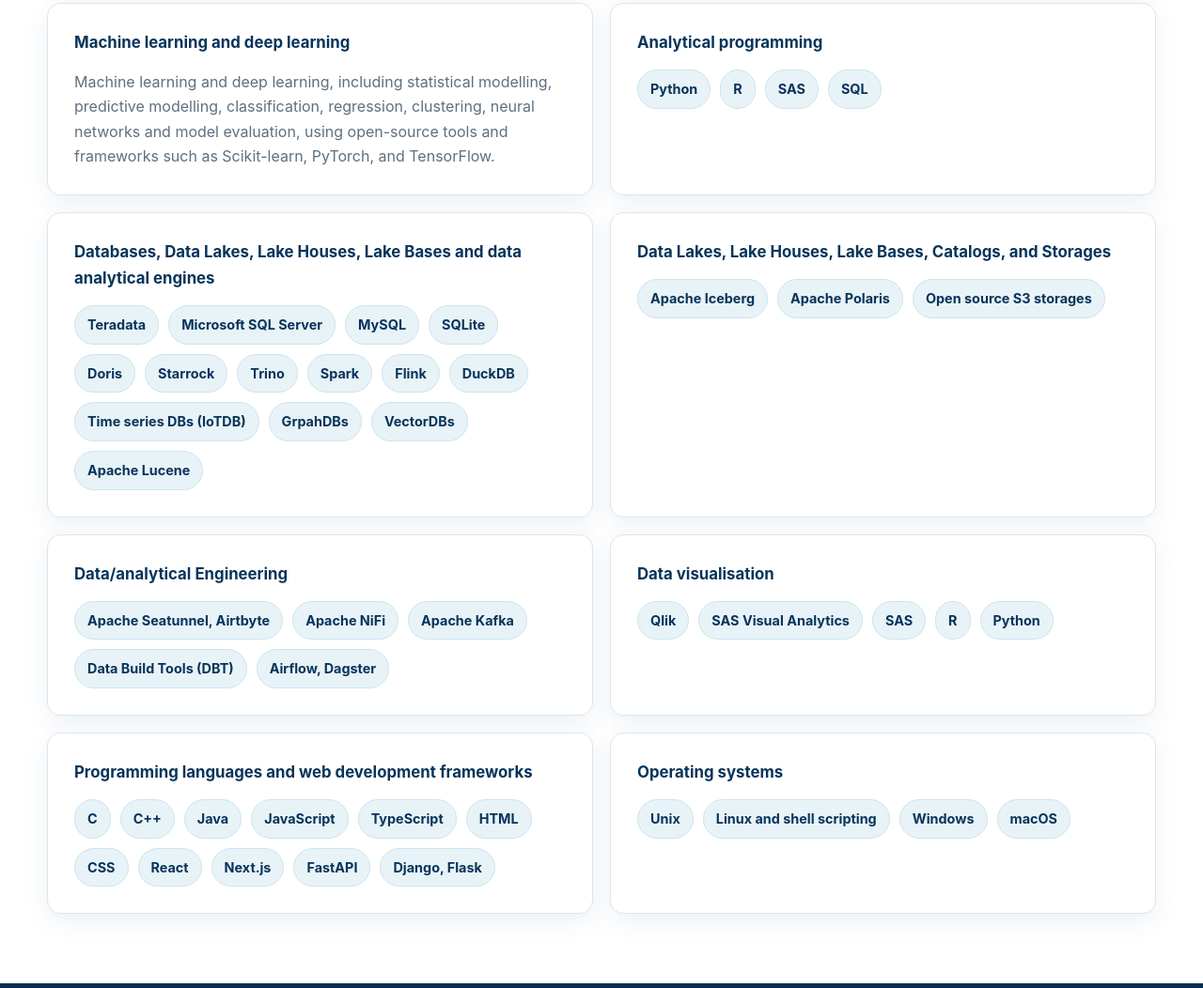
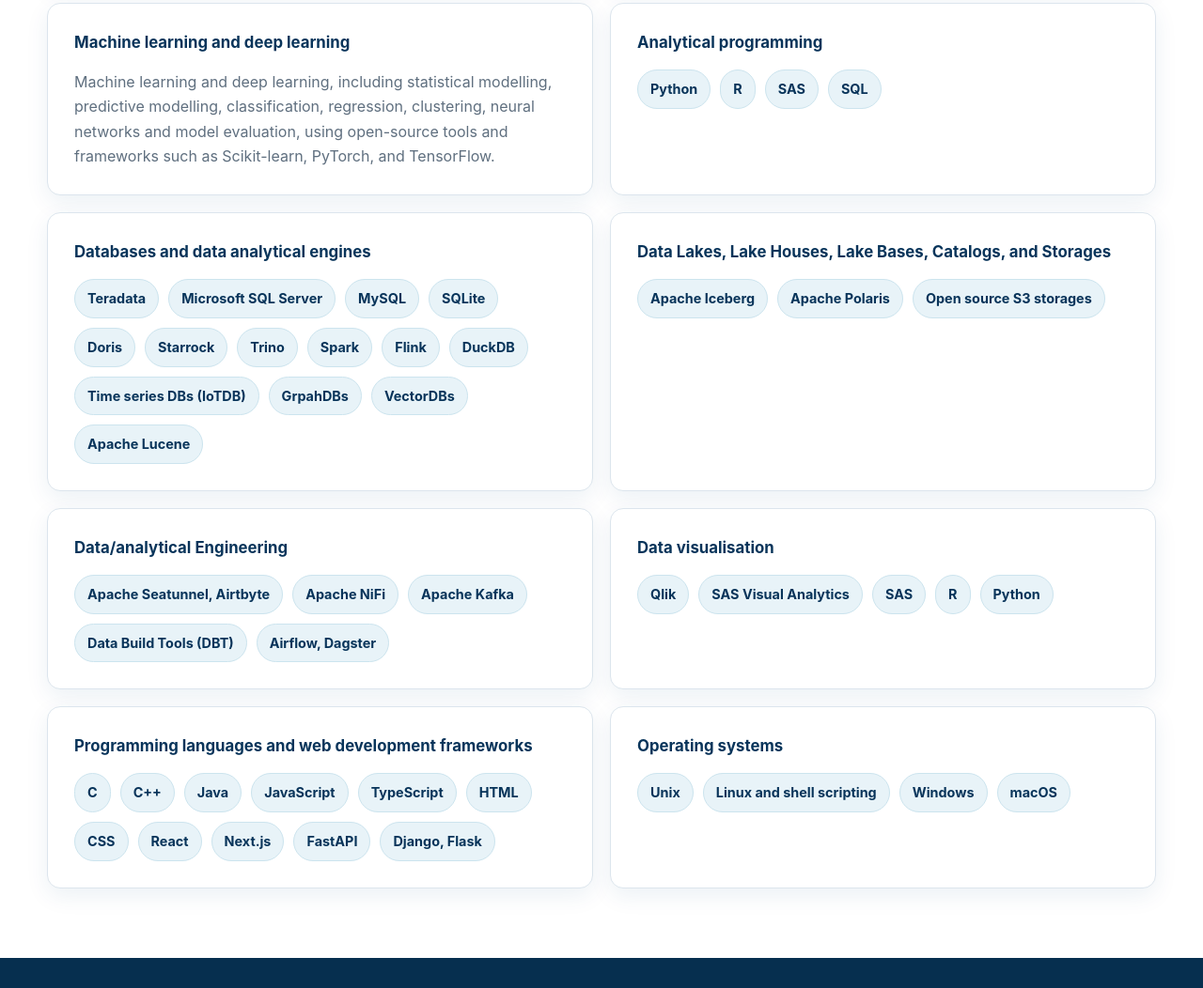
Before and after one commit to mdsumonshahriar/mdsumonshahriar.github.io, a plain HTML site: page index.html in a window 1280 px wide. Shown: the part 5642-6694 px from the top of the page at 94% size. Drawn offline with Linux system fonts and the light colour scheme.

Commit message:
Update index.html

```diff
--- a/index.html
+++ b/index.html
@@ -1219,7 +1219,7 @@
           </article>
 
           <article class="card skill-card">
-            <h3>Databases, Data Lakes, Lake Houses, Lake Bases and data analytical engines</h3>
+            <h3>Databases and data analytical engines</h3>
             <ul class="tag-list">
               <li>Teradata</li>
               <li>Microsoft SQL Server</li>
```
